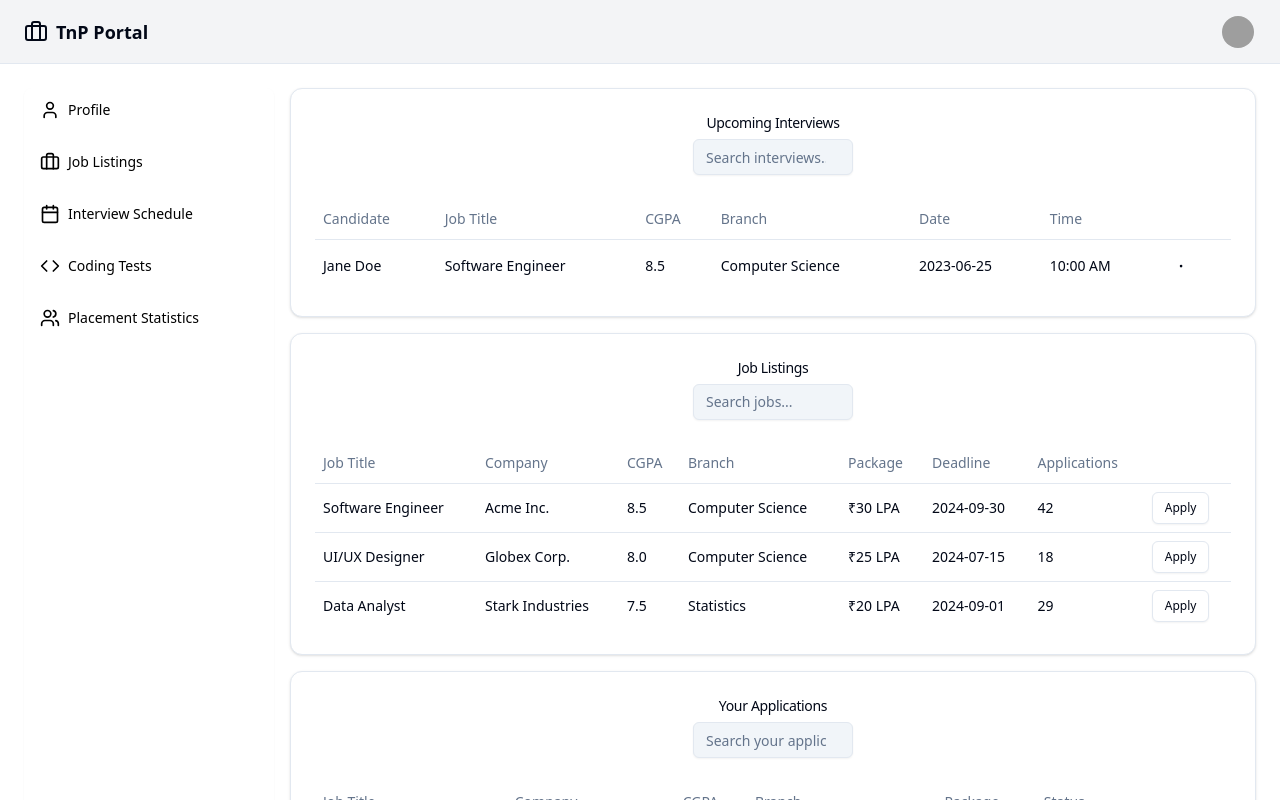
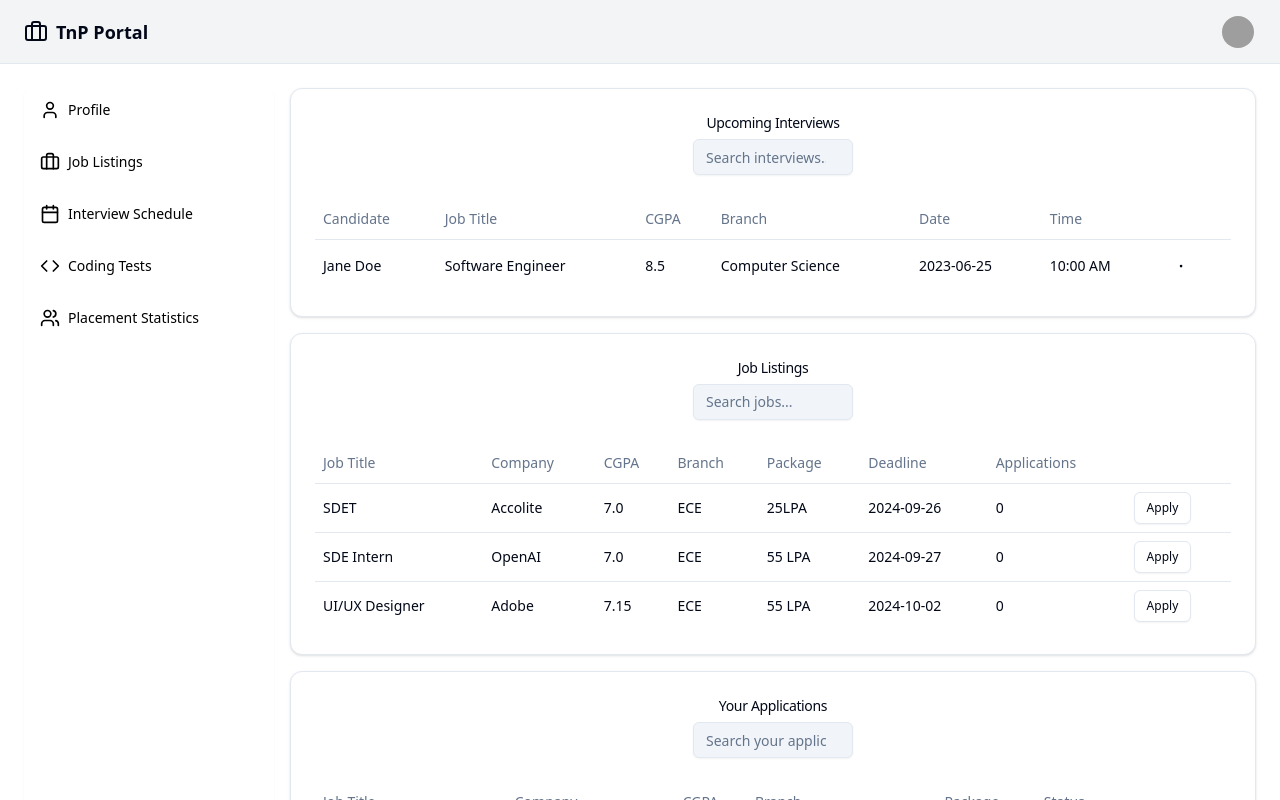
Before and after one commit to vivekvvk123/TnP-Portal, a React (Vite) app: page /student in a window 1280 px wide. Shown: the top 800 px of the page. Built offline with nearby package versions, Linux system fonts and the light colour scheme; grey boxes are pictures that could not be loaded.

Commit message:
feat: Fetch Render Data

```diff
--- a/Backend/DB.json
+++ b/Backend/DB.json
@@ -138,6 +138,15 @@
       "Package": "55 LPA",
       "deadline": "2024-09-27",
       "applications": 0
+    },
+    {
+      "title": "UI/UX Designer",
+      "company": "Adobe",
+      "cgpa": "7.15",
+      "branch": "ECE",
+      "Package": "55 LPA",
+      "deadline": "2024-10-02",
+      "applications": 0
     }
   ]
 }
--- a/src/pages/Student_Dashboard.jsx
+++ b/src/pages/Student_Dashboard.jsx
@@ -1,4 +1,5 @@
 import React from "react";
+import { useEffect } from "react";
 import { Label } from "@/components/ui/label";
 import { Link, NavLink } from "react-router-dom";
 import {
@@ -43,6 +44,15 @@ import {
 } from "@/components/ui/dialog";
 
 function Student_Dashboard() {
+  const [jobs, setJobs] = React.useState([]);
+
+  useEffect(() => {
+    fetch("/../../Backend/DB.json")
+      .then((response) => response.json())
+      .then((data) => setJobs(data["activeJobs"]))
+      .catch((error) => console.error("Error fetching jobs:", error));
+  }, []);
+
   return (
     <div className="flex min-h-screen w-full flex-col bg-background">
       <main className="flex-1 grid grid-cols-[250px_1fr] gap-4 p-4 sm:p-6">
@@ -162,6 +172,26 @@ function Student_Dashboard() {
                       </TableCell>
                     </TableRow>
                   </TableBody>
+                  {/* <TableBody>
+                    {jobs.map((job, index) => (
+                      <TableRow key={index}>
+                        <TableCell className="font-medium">
+                          {job.jobTitle}
+                        </TableCell>
+                        <TableCell>{job.company}</TableCell>
+                        <TableCell>{job.cgpa}</TableCell>
+                        <TableCell>{job.branch}</TableCell>
+                        <TableCell>{job.package}</TableCell>
+                        <TableCell>{job.deadline}</TableCell>
+                        <TableCell>{job.applications}</TableCell>
+                        <TableCell>
+                          <Button variant="outline" size="sm">
+                            Apply
+                          </Button>
+                        </TableCell>
+                      </TableRow>
+                    ))}
+                  </TableBody> */}
                 </Table>
               </CardContent>
             </Card>
@@ -194,7 +224,7 @@ function Student_Dashboard() {
                       </TableHead>
                     </TableRow>
                   </TableHeader>
-                  <TableBody>
+                  {/* <TableBody>
                     <TableRow>
                       <TableCell className="font-medium">
                         Software Engineer
@@ -243,6 +273,26 @@ function Student_Dashboard() {
                         </Button>
                       </TableCell>
                     </TableRow>
+                  </TableBody> */}
+                  <TableBody>
+                    {jobs.map((job, index) => (
+                      <TableRow key={index}>
+                        <TableCell className="font-medium">
+                          {job.title}
+                        </TableCell>
+                        <TableCell>{job.company}</TableCell>
+                        <TableCell>{job.cgpa}</TableCell>
+                        <TableCell>{job.branch}</TableCell>
+                        <TableCell>{job.Package}</TableCell>
+                        <TableCell>{job.deadline}</TableCell>
+                        <TableCell>{job.applications}</TableCell>
+                        <TableCell>
+                          <Button variant="outline" size="sm">
+                            Apply
+                          </Button>
+                        </TableCell>
+                      </TableRow>
+                    ))}
                   </TableBody>
                 </Table>
               </CardContent>
--- a/src/pages/TPO_Dashboard.jsx
+++ b/src/pages/TPO_Dashboard.jsx
@@ -1,5 +1,5 @@
 import React from "react";
-import { useState } from "react";
+import { useState, useEffect } from "react";
 import { Link } from "react-router-dom";
 import { Input } from "@/components/ui/input";
 import { Button } from "@/components/ui/button";
@@ -42,6 +42,15 @@ import {
 import { Label } from "@/components/ui/label";
 
 function TPO_Dashboard() {
+  const [jobs, setJobs] = React.useState([]);
+
+  useEffect(() => {
+    fetch("/../../Backend/DB.json")
+      .then((response) => response.json())
+      .then((data) => setJobs(data["activeJobs"]))
+      .catch((error) => console.error("Error fetching jobs:", error));
+  }, []);
+
   const [isJobPostingOpen, setIsJobPostingOpen] = useState(false);
   const [jobData, setJobData] = useState({
     title: "",
@@ -212,7 +221,7 @@ function TPO_Dashboard() {
                       </TableHead>
                     </TableRow>
                   </TableHeader>
-                  <TableBody>
+                  {/* <TableBody>
                     <TableRow>
                       <TableCell className="font-medium">
                         Software Engineer
@@ -312,6 +321,45 @@ function TPO_Dashboard() {
                         </DropdownMenu>
                       </TableCell>
                     </TableRow>
+                  </TableBody> */}
+                  <TableBody>
+                    {jobs.map((job, index) => (
+                      <TableRow key={index}>
+                        <TableCell className="font-medium">
+                          {job.title}
+                        </TableCell>
+                        <TableCell>{job.company}</TableCell>
+                        <TableCell>{job.cgpa}</TableCell>
+                        <TableCell>{job.branch}</TableCell>
+                        <TableCell>{job.Package}</TableCell>
+                        <TableCell>{job.deadline}</TableCell>
+                        <TableCell>{job.applications}</TableCell>
+                        <TableCell>
+                          <DropdownMenu>
+                            <DropdownMenuTrigger asChild>
+                              <Button
+                                aria-haspopup="true"
+                                size="icon"
+                                variant="ghost"
+                              >
+                                <DotIcon className="h-4 w-4" />
+                                <span className="sr-only">Toggle menu</span>
+                              </Button>
+                            </DropdownMenuTrigger>
+                            <DropdownMenuContent align="end">
+                              <DropdownMenuItem>
+                                View Applicants
+                              </DropdownMenuItem>
+                              <DropdownMenuItem>
+                                Schedule Interviews
+                              </DropdownMenuItem>
+                              <DropdownMenuItem>Edit Job</DropdownMenuItem>
+                              <DropdownMenuItem>Close Job</DropdownMenuItem>
+                            </DropdownMenuContent>
+                          </DropdownMenu>
+                        </TableCell>
+                      </TableRow>
+                    ))}
                   </TableBody>
                 </Table>
               </CardContent>
```
